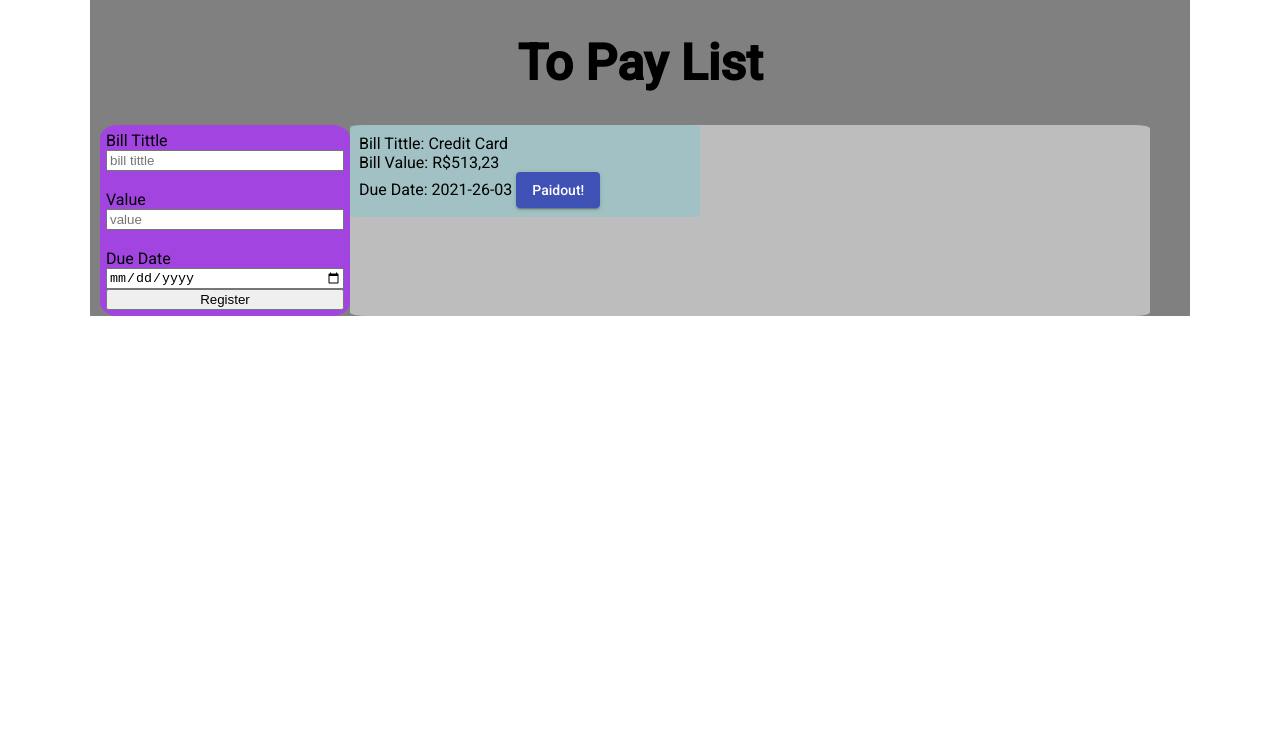
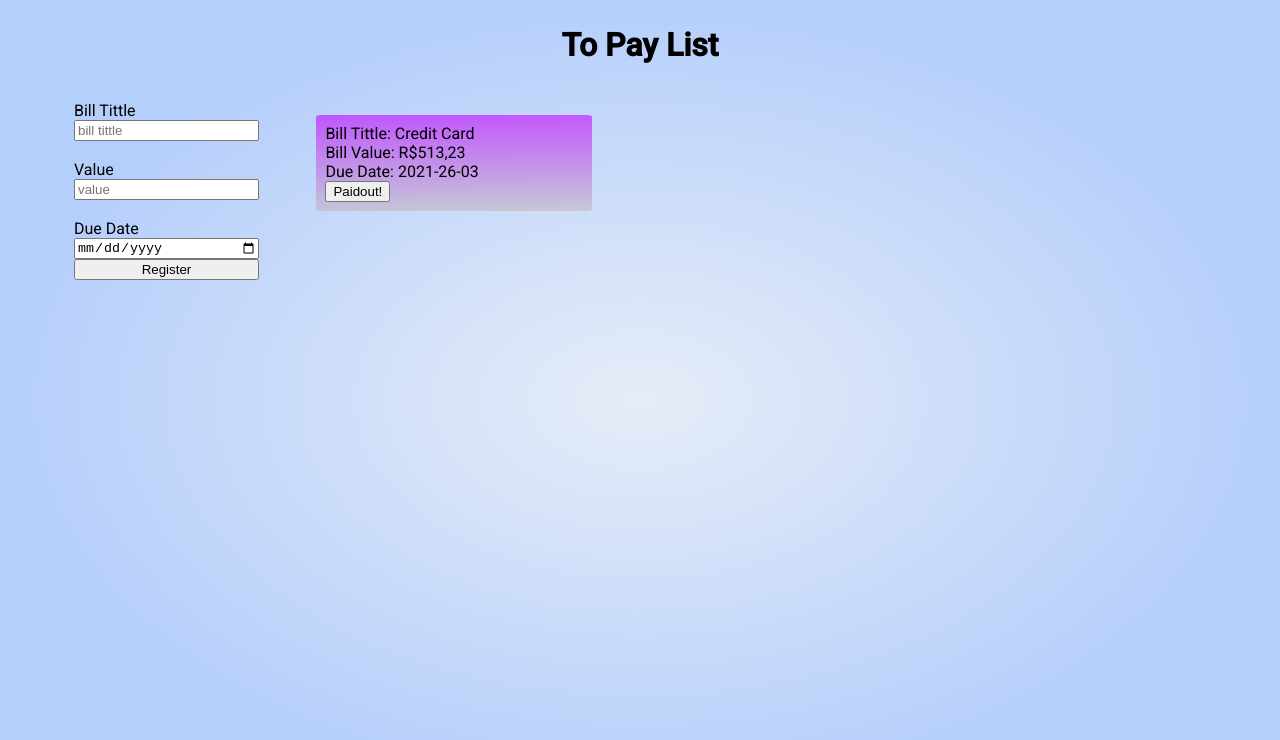
Before and after one commit to joaopbg/to_pay_list, an Angular app in the folder toPayList/: page / in a window 1280 px wide. Shown: the top 740 px of the page. Built offline with nearby package versions, Linux system fonts and the light colour scheme.

Commit message:
playing with css! thats real fun

```diff
--- a/toPayList/src/app/main/main.component.css
+++ b/toPayList/src/app/main/main.component.css
@@ -1,37 +1,39 @@
 
-.wrapper {
+.container {
     display: grid;
-    grid-template-columns: 1080px;
+    grid-template-columns: auto;
 
     margin-right: auto;
     margin-left: auto;
 
-    max-width: 1080px;
+    max-width: 90%;
 
     padding-right: 10px;
     padding-left: 10px;
-    background-color: gray;
-}
 
-.wrapper .wrapper-header{
-    display: grid;
-    grid-template-columns: 960;
-    text-align: center;
-    font-size: 25px;
 
 }
 
-.wrapper .wrapper-content{
-    display: grid;
-    grid-template-columns: 250px 800px;
+.container-header{
+    display:inline-table;
+
+    position: relative;
+    padding: 5px 5px 5px 5px;
+
+    text-align: center;
 
 }
 
-.wrapper .wrapper-content .wrapper-container{
+.container-content{
     display: grid;
-    grid-template-columns: 350px 350px 350px;
-    background-color: rgba(235, 235, 235, 0.568);
-    border: 1;
-    border-radius: 2%;
+    grid-template-columns: 20% 80%;
+    padding: 5px 5px 5px 5px;
 
 }
+
+.register-data{
+    display: grid;
+    grid-template-columns: 25%;
+
+
+}
--- a/toPayList/src/app/main/main.component.html
+++ b/toPayList/src/app/main/main.component.html
@@ -1,17 +1,16 @@
-<div class="wrapper">
-    <div class="wrapper-header">
+<div class="container">
+    <div class="container-header">
         <h1>To Pay List</h1>
     </div>
 
-    <div class="wrapper-content">
-        <div>
+    <div class="container-content">
+        <div class="register-data">
             <app-payment-form (buttonRegisterPressed)="addPayment($event)"></app-payment-form>
 
         </div>
-        <div class="wrapper-container">
+        <div>
             <app-to-pay [paymentList]="paymentList" (buttonPaidoutPressed)="paidOut($event)"></app-to-pay>
         </div>
 
     </div>
-
 </div>
--- a/toPayList/src/app/payment-form/payment-form.component.css
+++ b/toPayList/src/app/payment-form/payment-form.component.css
@@ -1,8 +1,12 @@
 .card-background{
+    padding: 5px 5px 5px 5px;
     display: grid;
-    grid-template-columns: auto;
-    border: 1px solid rgb(162, 69, 224);
-    border-radius: 7%;
-    background-color: rgb(162, 69, 224);
-    padding: 5px 5px 5px 5px;
+    grid-template-rows: auto;
+
+
 }
+
+#register-button{
+
+
+}
--- a/toPayList/src/app/payment-form/payment-form.component.html
+++ b/toPayList/src/app/payment-form/payment-form.component.html
@@ -5,5 +5,5 @@
     <input type="number" placeholder="value" [(ngModel)]="value"><br>
     <mat-label>Due Date</mat-label>
     <input type="date" placeholder="Due Date" [(ngModel)]="dueDate">
-    <button (click)="addPayment()">Register</button>
+    <button id="register-button" (click)="addPayment()">Register</button>
 </div>
--- a/toPayList/src/app/to-pay/to-pay.component.css
+++ b/toPayList/src/app/to-pay/to-pay.component.css
@@ -1,6 +1,25 @@
 .card-background{
+    position: relative;
+
+    display: grid;
+    grid-template-columns: 33% 33% 33%;
+
+
+    border: 5px;
+    border-radius: 2%;
+    padding:9px 9px 9px 9px;
+
+    width: auto;
+    height: auto;
+
+
+}
+
+
+.bill-card{
     border: 3px;
     border-radius: 2%;
-    background-color: rgba(139, 198, 206, 0.527);
-    padding:9px 9px 9px 9px;
+    background: linear-gradient(rgba(195, 0, 255, 0.589), rgba(192, 174, 174, 0.466));
+    padding: 9px 9px 9px 9px;
+
 }
--- a/toPayList/src/app/to-pay/to-pay.component.html
+++ b/toPayList/src/app/to-pay/to-pay.component.html
@@ -1,10 +1,10 @@
-<div>
-    <div *ngFor="let payment of paymentList">
-        <div class="card-background">
+<div class="card-background">
+    <div style="padding: 10px;" *ngFor="let payment of paymentList">
+        <div class="bill-card">
             <label>Bill Tittle: </label>{{payment.billTitle}}<br>
             <label>Bill Value: </label>{{payment.value}}<br>
-            <label>Due Date: </label>{{payment.dueDate}}
-            <button (click)="paidout(payment)" mat-raised-button color="primary"> Paidout!</button>
+            <label>Due Date: </label>{{payment.dueDate}}<br>
+            <button (click)="paidout(payment)"> Paidout!</button>
         </div>
     </div>
 </div>
--- a/toPayList/src/styles.css
+++ b/toPayList/src/styles.css
@@ -1,4 +1,8 @@
 /* You can add global styles to this file, and also import other style files */
 
 html, body { height: 100%; }
-body { margin: 0; font-family: Roboto, "Helvetica Neue", sans-serif; }
+body {
+    margin: 0;
+    font-family: Roboto, "Helvetica Neue", sans-serif;
+    background: radial-gradient(50% 50% at 50% 50%, #adc2e74f 1%,  #236ff356 100%) ;
+}
```
